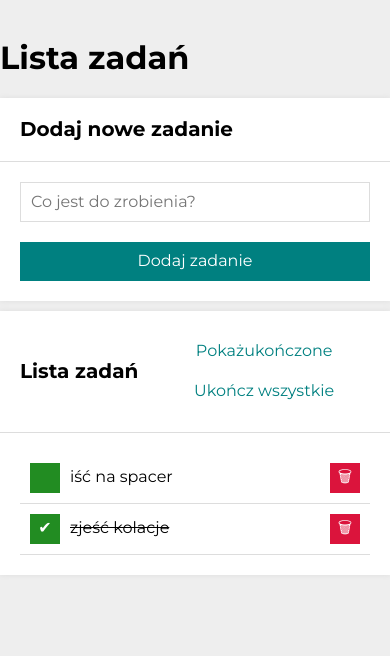
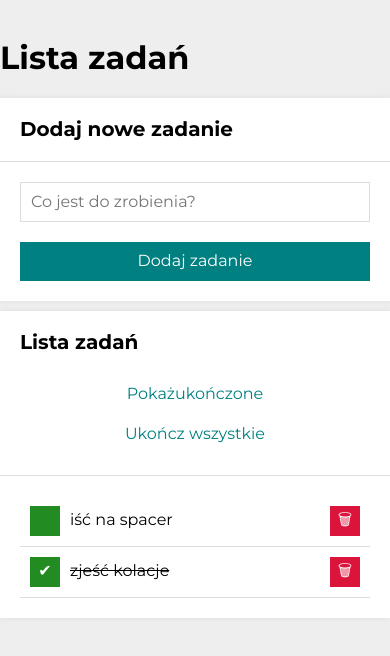
Before and after one commit to BeataTokarska/To-do-list---react, a React (Create React App) app: page / in a window 390 px wide. Shown: the top 656 px of the page. Built offline with nearby package versions, Linux system fonts and the light colour scheme.

Commit message:
format bugs fixed

```diff
--- a/public/index.html
+++ b/public/index.html
@@ -10,7 +10,7 @@
       name="description"
       content="With this app you can set your daily plan. Created using create-react-app"
     />
-    <link rel="apple-touch-icon" href="%PUBLIC_URL%/To Do List icon.png" />
+    <link rel="apple-touch-icon" href="%PUBLIC_URL%/To Do List icon.jpg" />
 
     <!--
       manifest.json provides metadata used when your web app is installed on a
--- a/src/Buttons/index.js
+++ b/src/Buttons/index.js
@@ -1,11 +1,11 @@
-import React from "react";
+import React, { Fragment } from "react";
 import "./style.css";
 
 const Buttons = ({ tasks, hideDoneTasks }) => (
 
     <div className="buttons">
         {tasks.length > 0 && (
-            <React.Fragment>
+            <Fragment>
                 <button className="buttons__button">
                     {hideDoneTasks ? "Pokaż" : "Ukryj"}
                     ukończone
@@ -14,7 +14,7 @@ const Buttons = ({ tasks, hideDoneTasks }) => (
                     disabled={tasks.every(({ done }) => done)}>
                     Ukończ wszystkie
                 </button>
-            </React.Fragment>
+            </Fragment>
         )}
 
     </div>
--- a/src/Section/style.css
+++ b/src/Section/style.css
@@ -15,7 +15,9 @@
 }
 
 @media(max-width: 767px) {
-    .section__header {}
+    .section__header {
+        grid-template-columns: 1fr;
+    }
 }
 
 .section__title {
```
Also changed, not shown: public/logo192.png (deleted), public/logo512.png (deleted).
